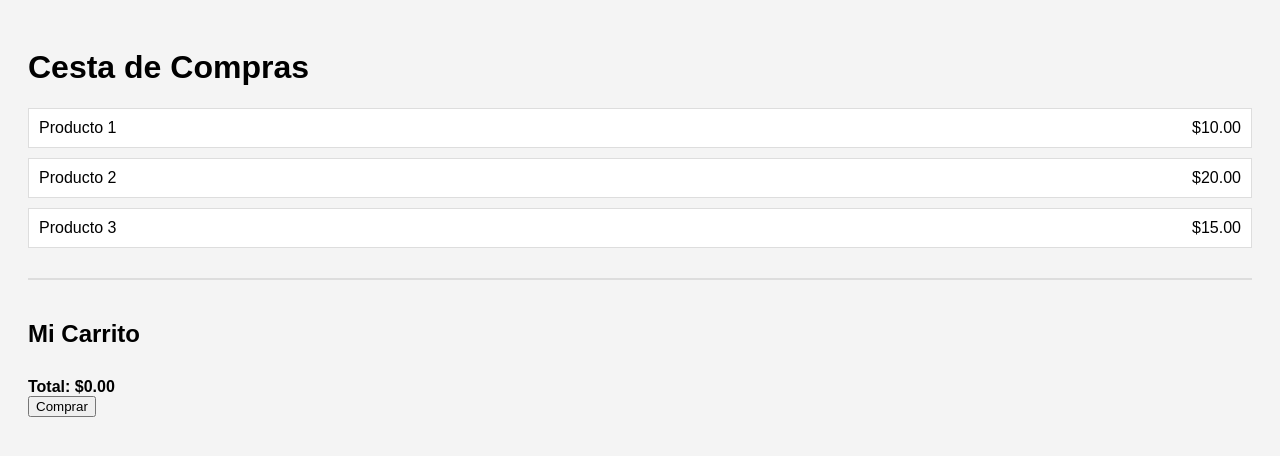
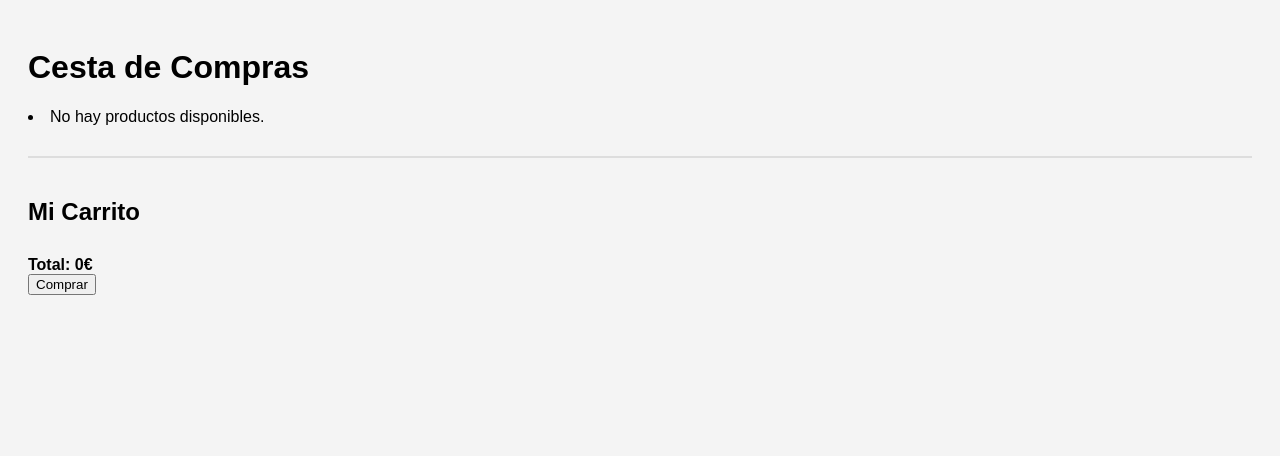
Before and after one commit to Albertoescobarsanchez/pgpi, a Django app: page /cesta/ in a window 1280 px wide. Shown: the top 456 px of the page. Run offline with Django 5.2, Linux system fonts and the light colour scheme.

Commit message:
prototipo cesta

```diff
--- a/app/admin.py
+++ b/app/admin.py
@@ -1,4 +1,6 @@
 from django.contrib import admin
 from .models import Producto
+from .models import ProductoCesta
 
 admin.site.register(Producto)
+admin.site.register(ProductoCesta)
--- a/app/models.py
+++ b/app/models.py
@@ -9,7 +9,7 @@ class Producto(models.Model):
     cantidad = models.IntegerField()
     categoria = models.CharField(max_length=100)
 
-class CestaProducto(models.Model):
+class ProductoCesta(models.Model):
     usuario = models.ForeignKey(User, on_delete=models.CASCADE, null=True, blank=True)
     producto = models.ForeignKey(Producto, on_delete=models.CASCADE)
     cantidad = models.PositiveIntegerField(default=1)
--- a/app/templates/cesta.html
+++ b/app/templates/cesta.html
@@ -1,3 +1,5 @@
+{% load static %}
+
 <!DOCTYPE html>
 <html lang="es">
 <head>
@@ -55,24 +57,24 @@
   <h1>Cesta de Compras</h1>
 
   <!-- Productos -->
-  <div class="producto">
-    <span>Producto 1</span>
-    <span>$10.00</span>
-  </div>
-  <div class="producto">
-    <span>Producto 2</span>
-    <span>$20.00</span>
-  </div>
-  <div class="producto">
-    <span>Producto 3</span>
-    <span>$15.00</span>
-  </div>
-
+  {% for producto in productos %}
+            <li>
+                <h2>{{ producto.nombre }}</h2>
+                <p>{{ producto.descripcion }}</p>
+                {% if producto.imagen %}
+                    <img src="{% static 'images/' %}{{ producto.imagen }}" alt="{{ producto.nombre }}" width="200">
+                {% else %}
+                    <p>No hay imagen disponible</p>
+                {% endif %}
+            </li>
+            {% empty %}
+                <li>No hay productos disponibles.</li>
+  {% endfor %}
   <!-- Carrito -->
   <div id="carrito">
     <h2>Mi Carrito</h2>
     <ul id="carrito-lista"></ul>
-    <div id="total">Total: $0.00</div>
+    <div id="total">Total: {{ precio }}€</div>
     <button>Comprar</button>
 
   </div>
--- a/app/views.py
+++ b/app/views.py
@@ -4,6 +4,7 @@ from django.contrib import messages
 from app.forms import RegistrationForm
 from django.contrib.auth import authenticate, login
 from .models import Producto
+from .models import ProductoCesta
 
 def home(request):
     productos = Producto.objects.all()
@@ -43,7 +44,14 @@ def register(request):
     return render(request, 'register.html', {'form': form})
 
 def cesta(request):
-    return render(request, 'cesta.html')
+    productos=None
+    if request.user.is_authenticated:
+        productos = ProductoCesta.objects.filter(usuario=request.user)
+    else:
+        productos = []
+    precio=sum(producto.precio for producto in productos)
+
+    return render(request, 'cesta.html',{'productos': productos,'precio': precio})
 
 def editarUsuario(request):
     return render(request, 'editarUsuario.html')
```
